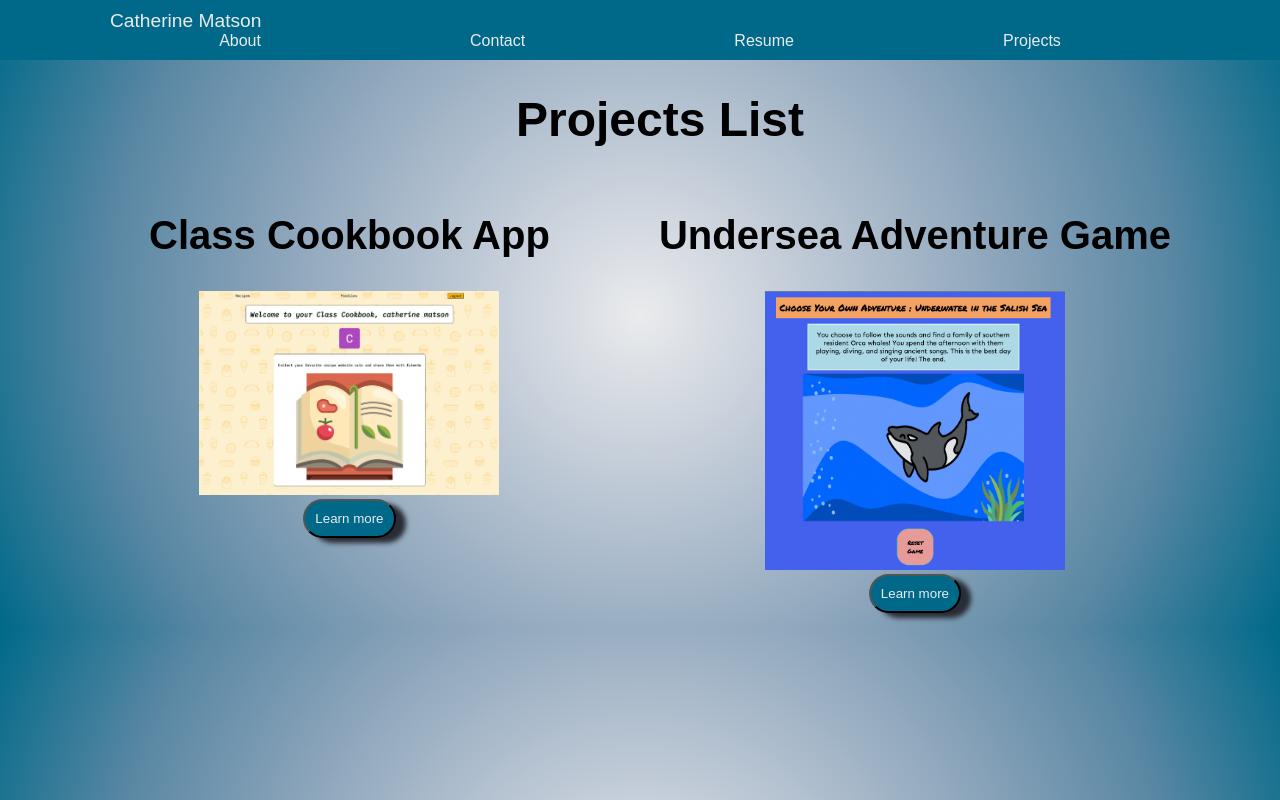
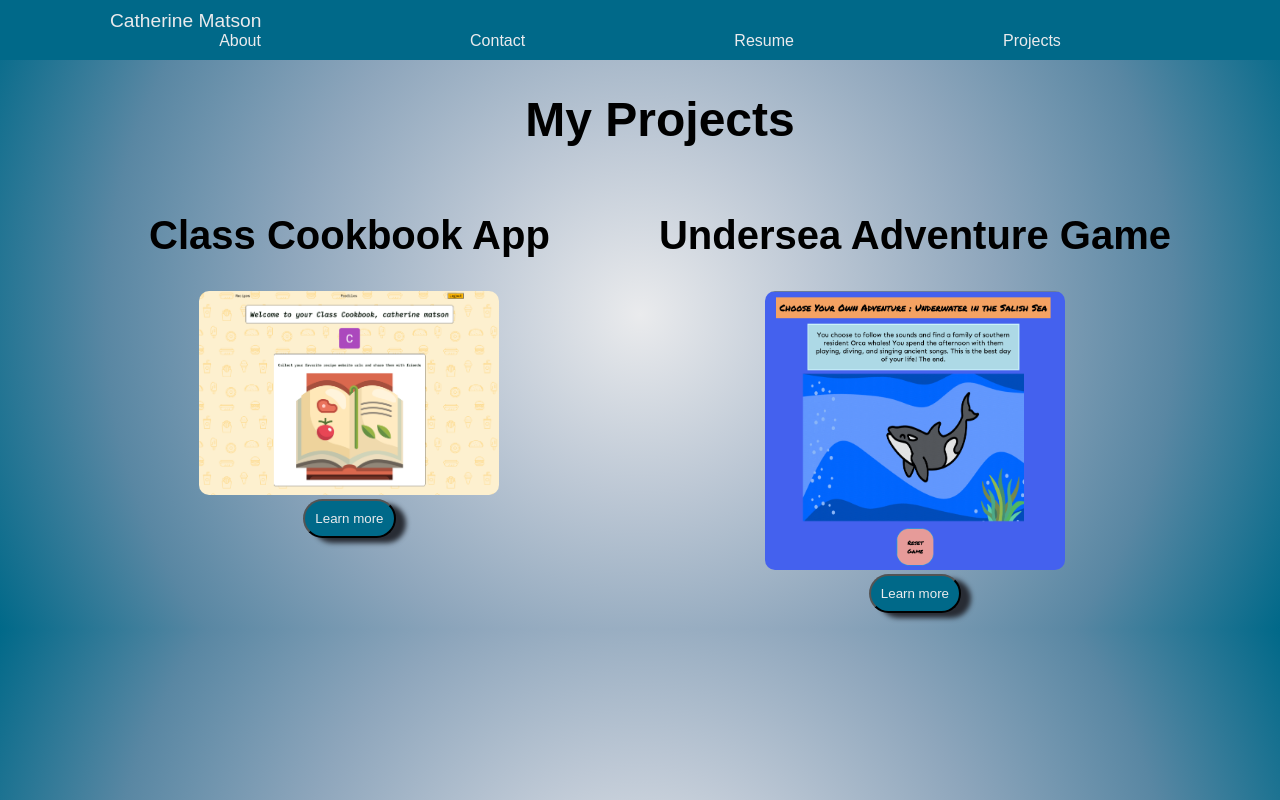
Before and after one commit to CCMatson/catherine-portfolio, a React (Create React App) app: page /projects in a window 1280 px wide. Built offline with nearby package versions, Linux system fonts and the light colour scheme; a web font is replaced by a local one.

Commit message:
change background

```diff
--- a/src/App.css
+++ b/src/App.css
@@ -64,6 +64,7 @@ main{
 
 img {
   width: 300px;
+  border-radius: 10px;
 }
 
 .contact-page{
@@ -182,7 +183,8 @@ h4{
 
 .link{
   text-decoration: none;
-  color:#006989;
+  color:black;
+
 }
 
 .link:hover{
--- a/src/components/ProjectList.jsx
+++ b/src/components/ProjectList.jsx
@@ -5,7 +5,7 @@ function ProjectList (props) {
   return (
     <>
     <div className="project-list">
-      <h1>Projects List</h1>
+      <h1>My Projects</h1>
       <div className="project-preview">
         {/* <ul> */}
           {props.myProjects.map((project, idx) =>
```
